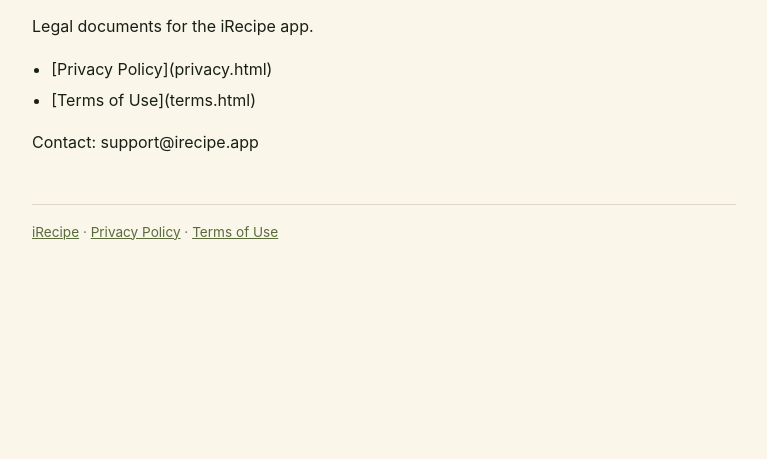
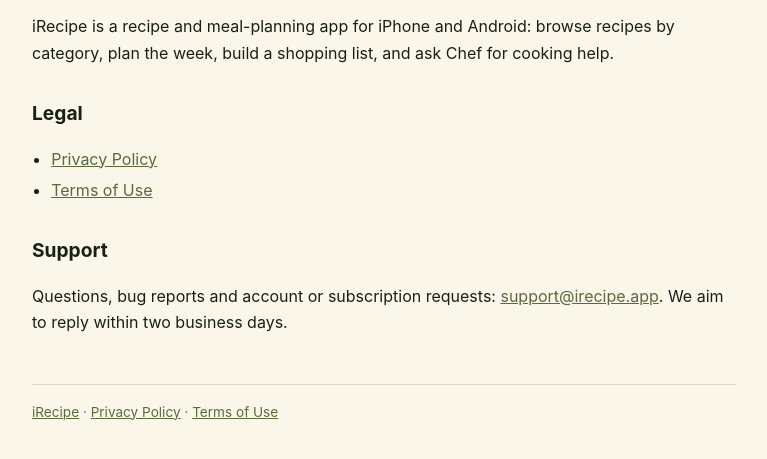
Before and after one commit to mdgoaltech-web/irecipe-legal, a plain HTML site: page index.html in a window 1280 px wide. Shown: the part 93-552 px from the top of the page, without its empty margins (256-1023 px from the left). Drawn offline with Linux system fonts and the light colour scheme.

Commit message:
Make the landing page real links, not markdown source

```diff
--- a/index.html
+++ b/index.html
@@ -1,7 +1,7 @@
 <!doctype html>
 <html lang="en"><head><meta charset="utf-8">
 <meta name="viewport" content="width=device-width, initial-scale=1">
-<title>iRecipe · iRecipe</title>
+<title>iRecipe · Support and legal</title>
 <style>
  body{max-width:44rem;margin:0 auto;padding:2.5rem 1.25rem 4rem;
   font:16px/1.65 -apple-system,BlinkMacSystemFont,"Segoe UI",Roboto,sans-serif;
@@ -12,11 +12,17 @@
  footer{margin-top:3rem;padding-top:1rem;border-top:1px solid #ded8ca;font-size:.85rem;color:#65695e}
 </style></head><body>
 <h1>iRecipe</h1>
-<p>Legal documents for the iRecipe app.</p>
+<p>iRecipe is a recipe and meal-planning app for iPhone and Android: browse
+recipes by category, plan the week, build a shopping list, and ask Chef for
+cooking help.</p>
+<h2>Legal</h2>
 <ul>
-<li>[Privacy Policy](privacy.html)</li>
-<li>[Terms of Use](terms.html)</li>
+<li><a href="privacy.html">Privacy Policy</a></li>
+<li><a href="terms.html">Terms of Use</a></li>
 </ul>
-<p>Contact: support@irecipe.app</p>
+<h2>Support</h2>
+<p>Questions, bug reports and account or subscription requests:
+<a href="mailto:support@irecipe.app">support@irecipe.app</a>. We aim to reply
+within two business days.</p>
 <footer><a href="./">iRecipe</a> · <a href="privacy.html">Privacy Policy</a> · <a href="terms.html">Terms of Use</a></footer>
 </body></html>
```
